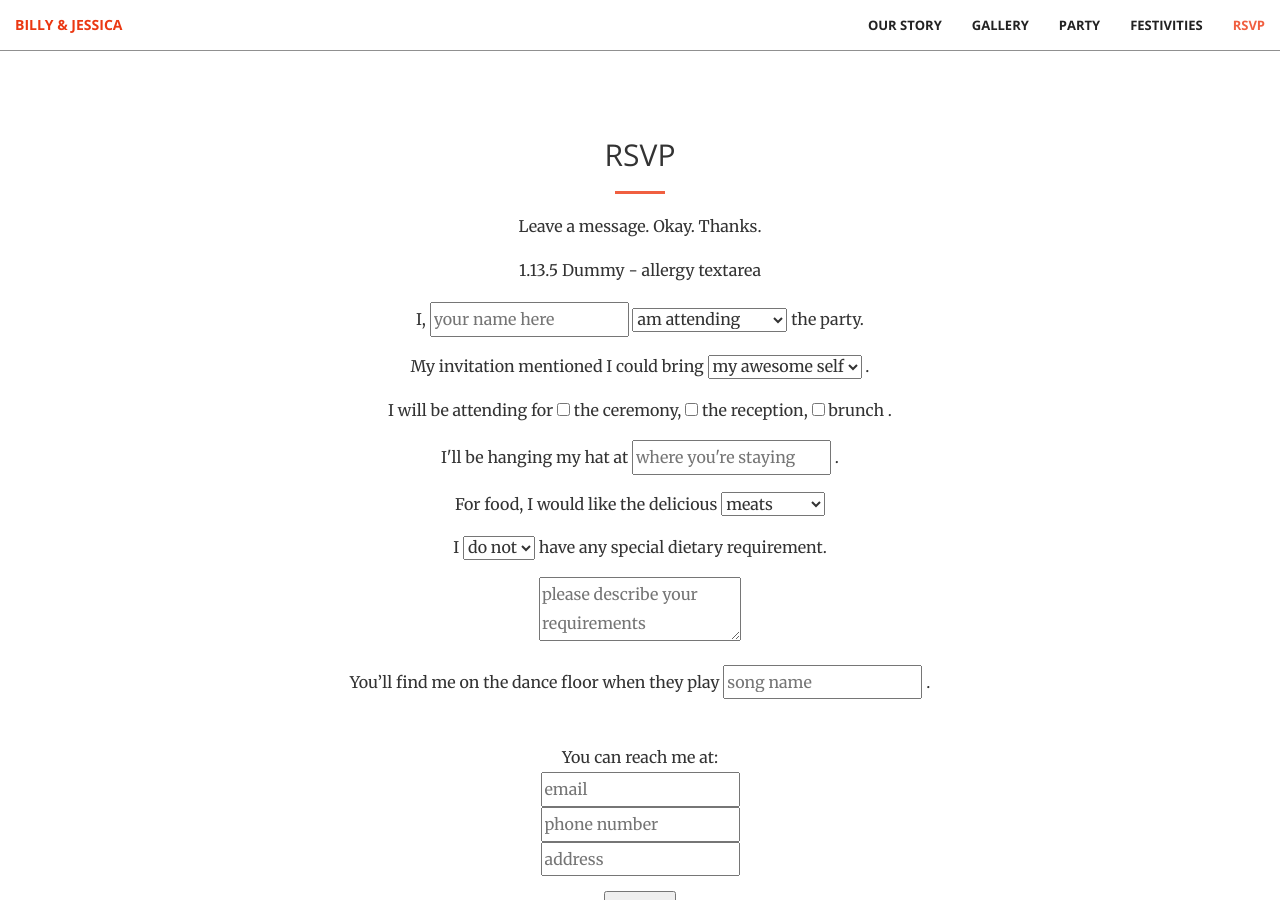
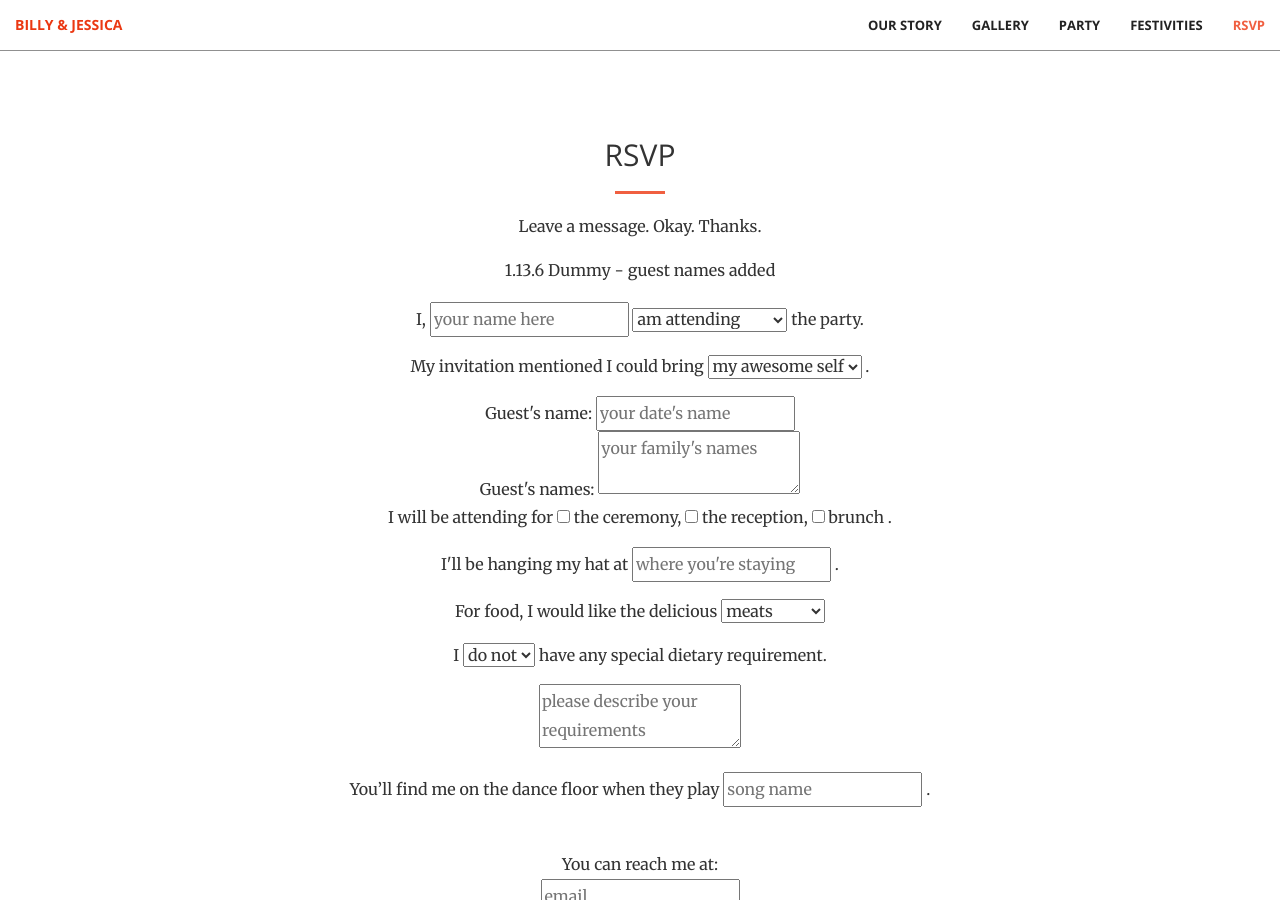
Before and after one commit to notbleh/wed-website, a Jekyll site: the page built from live.html, in a window 1280 px wide and 900 px high, scrolled down 2883 px. Built offline with Jekyll 4.4.1, drawn with Linux system fonts in a browser that asks for light colours; nearby versions of some CDN libraries.

Commit message:
Update rsvp1.html

```diff
--- a/_includes/rsvp1.html
+++ b/_includes/rsvp1.html
@@ -9,7 +9,7 @@
                     <!-- form action="https://www.formingo.co/submit/27f31d48-c28a-4b27-9309-5ca7df47b37a" method="POST" -->
                     <form action="#" method="POST" name="rsvpform" id="rsvpform" class="rsvp-form">
                         <div class="form-group">
-                            <p>1.13.5 Dummy - allergy textarea</p>
+                            <p>1.13.6 Dummy - guest names added</p>
                             I, <span>
                                 <input type="text" name="name" id="name" placeholder="your name here">
                                     <select name="attending">
@@ -30,7 +30,19 @@
                                         <option value="2">my family</option>
                                     </select>
                                 </span>.
+                            </div>
                             <!-- to insert guest names form -->
+                            <div>
+                                Guest's name:
+                                <span>
+                                    <input type="text" name="guest-name" id="guest-name" placeholder="your date's name">
+                                </span>
+                            </div>
+                            <div>
+                                Guest's names:
+                                <span>
+                                    <textarea name="family-names" id="family-names" placeholder="your family's names"></textarea>
+                                </span>
                             </div>
                             <div class="form-group">
                                 I will be attending for
@@ -66,7 +78,7 @@
                             </div>
                             <!-- hide if no allergies -->
                             <div class="form-group">
-                                <textarea type="text" name="spdiet" id="spdiet" placeholder="please describe your requirements"></textarea>
+                                <textarea name="spdiet" id="spdiet" placeholder="please describe your requirements"></textarea>
                             </div>
                             <!-- finish allergy hide -->
                             <div class="form-group">
```
